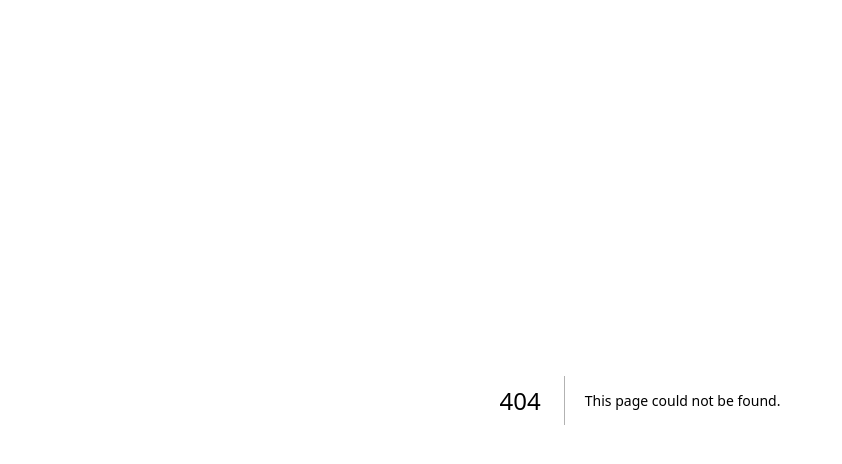
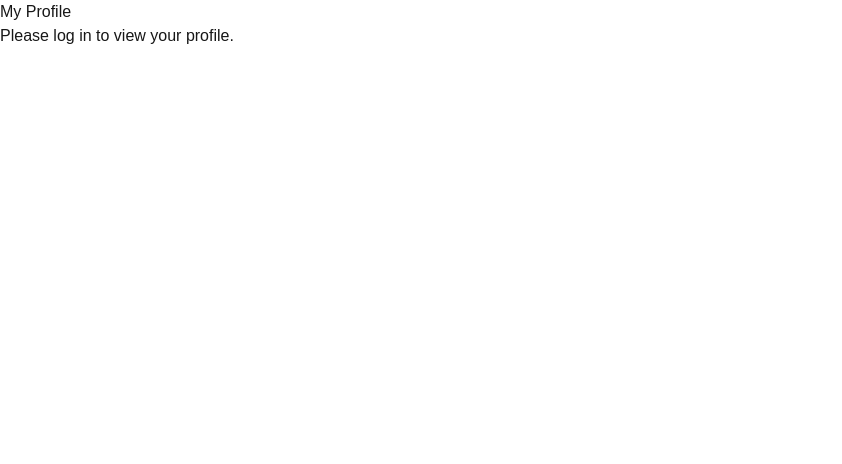
Before and after one commit to exfin/Ueatss_Frontend, a Next.js app: page /perfil in a window 1280 px wide. Before the commit this address had no page. Shown: the top 464 px of the page, without its empty margins (0-842 px from the left). Built offline with nearby package versions, Linux system fonts and the light colour scheme; no server answers.

Commit message:
Se añadieron botones de redirección para probar el funcionamiento del Login y Logout y una pagina de prueba que muestra la información del usuario

```diff
--- a/src/app/page.tsx
+++ b/src/app/page.tsx
@@ -5,6 +5,8 @@ export default function Home() {
   return (
     <div >
       <Header></Header>
+      <a href="/api/auth/login">Login</a>
+      <a href="/api/auth/logout">Logout</a>
 
     </div>
   );
--- /dev/null
+++ b/src/app/perfil/ProfileServer.tsx
@@ -0,0 +1,19 @@
+import { getSession } from '@auth0/nextjs-auth0';
+
+export default async function ProfileServer() {
+  const session = await getSession();
+
+  if (!session?.user) {
+    return <p>Please log in to view your profile.</p>;
+  }
+
+  const { user } = session;
+
+  return (
+    <div>
+      <img src={user.picture ?? "/default-profile.png"} alt={user.name ?? "User"} />
+      <h2>{user.name}</h2>
+      <p>{user.email}</p>
+    </div>
+  );
+}
--- /dev/null
+++ b/src/app/perfil/page.tsx
@@ -0,0 +1,10 @@
+import ProfileServer from "./ProfileServer";
+
+export default function ProfilePage() {
+    return (
+      <main>
+        <h1>My Profile</h1>
+        <ProfileServer />
+      </main>
+    );
+  }
```
